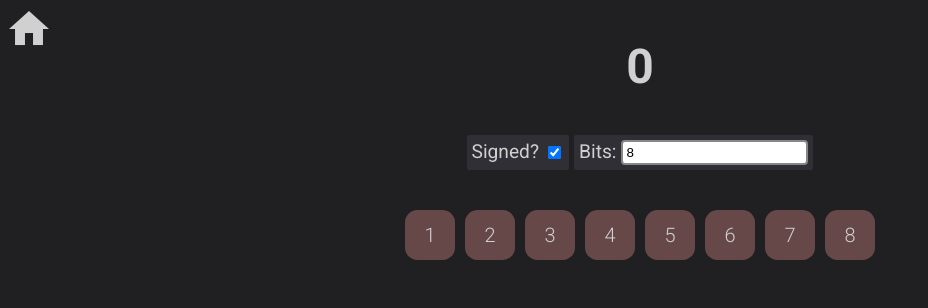
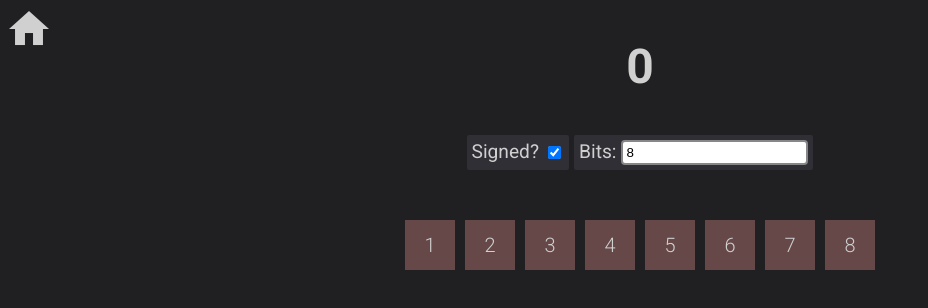
Before and after one commit to awaheartemoji/doko, a plain HTML site: page pages/bit-calc/index.html in a window 1280 px wide. Shown: the whole page, without its empty margins (0-928 px from the left). Drawn offline with Linux system fonts and the light colour scheme.

Commit message:
fixed??? what did i fix? l

```diff
--- a/pages/bit-calc/index.css
+++ b/pages/bit-calc/index.css
@@ -33,11 +33,7 @@ p {
     justify-content: center;
     flex-direction: row;
     flex-wrap: wrap;
-}
-
-.bitrow {
-    display: flex;
-    gap: 10px;
+    padding: 10px;
 }
 
 .bitlabel {
@@ -48,7 +44,6 @@ p {
     height: 2em;
     line-height: 2em;
     font-size: 20px;
-    border-radius: 25%;
     padding: 5px;
 
     background-color: rgb(103, 72, 72);
--- a/pages/bit-calc/index.js
+++ b/pages/bit-calc/index.js
@@ -2,7 +2,7 @@ function init() {
 	Util.init();
 
 	const list = document.getElementById("bitlist");
-	let bitAmount = Math.round(8 / 8) * 8;
+	let bitAmount = 8;
 	let signed = true;
 
 
@@ -19,8 +19,9 @@ function init() {
 
 	// Update on bitAmount change
 	document.getElementById("bits").addEventListener("input", (e) => {
-		bitAmount = Math.round(e.target.value / 8) * 8;
+		bitAmount = e.target.value;
 		generateBits(bitAmount);
+
 	});
 }
 
@@ -46,19 +47,14 @@ function update(signed, bitAmount) {
 function generateBits(bitAmount) {
 	const list = document.getElementById("bitlist");
 	list.innerHTML = "";
-	for (let rowID = 0; rowID < bitAmount / 8; rowID++) {
-		const row = [];
-		for (let i = 0; i < 8; i++) {
-			const id = (rowID * 8) + i;
-			const databit = Math.pow(2, id);
+	for (let i = 0; i < bitAmount; i++) {
+		list.innerHTML += (`<div>
+            <input class="bitinput" type="checkbox" id="bit${i}" data-bit="${Math.pow(2, i)}">
+            <label class="bitlabel" for="bit${i}">${i + 1}</label>
+            </div>`);
+	}
+	update();
 
-			row.push(`<div>
-            <input class="bitinput" type="checkbox" id="bit${id}" data-bit="${databit}">
-            <label class="bitlabel" for="bit${id}">${id + 1}</label>
-            </div>`);
-		}
-		list.innerHTML += `<div class="bitrow">${row.join("\n")}</div>`;
-	}
 }
 
 
```
